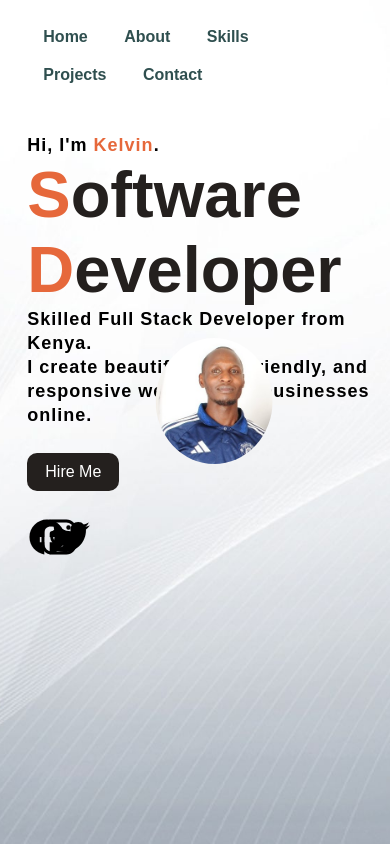
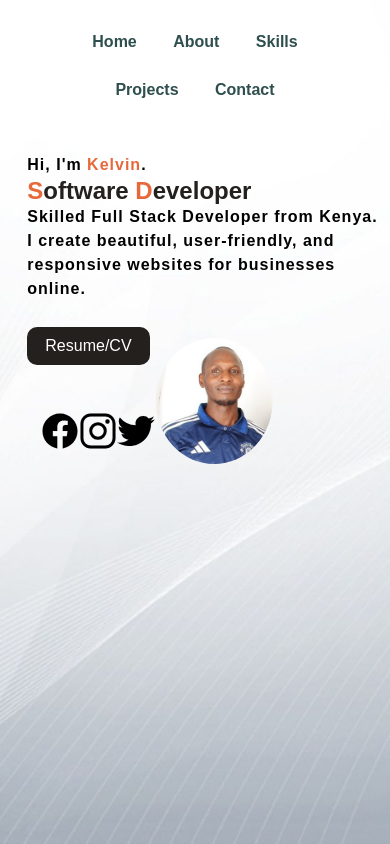
Before and after one commit to kelkiprop/my_portfolio, a plain HTML site: page index.html in a window 390 px wide. Drawn offline with nearby package versions, Linux system fonts and the light colour scheme; a script that the page names is missing.

Commit message:
responsiveness update

```diff
--- a/index.html
+++ b/index.html
@@ -25,7 +25,7 @@
                 I create beautiful, user-friendly, and responsive websites for businesses <br />
                 online.
             </h3>
-            <a href="#">Hire Me</a>
+            <a href="#">Resume/CV</a>
         </div>
 
         <div class="image">
--- a/styles.css
+++ b/styles.css
@@ -122,3 +122,25 @@ ul li a:hover{
 .icons ion-icon:hover{
     color: rgb(59,174,209);
 }
+.icons {
+    margin-top: 20px;
+}
+.icons a {
+    margin: 0 13px;
+    color: #007bff;
+    font-size: 24px;
+}
+@media (max-width: 768px) {
+    .navbar ul {
+        flex-direction: column;
+        text-align: center;
+    }
+    .navbar ul li {
+        margin: 5px 0;
+    }
+    .info h1 {
+        font-size: 1.5rem;
+    }
+    .info h3 {
+        font-size: 1rem;
+    }
```
Also changed, not shown: 1 other file.
